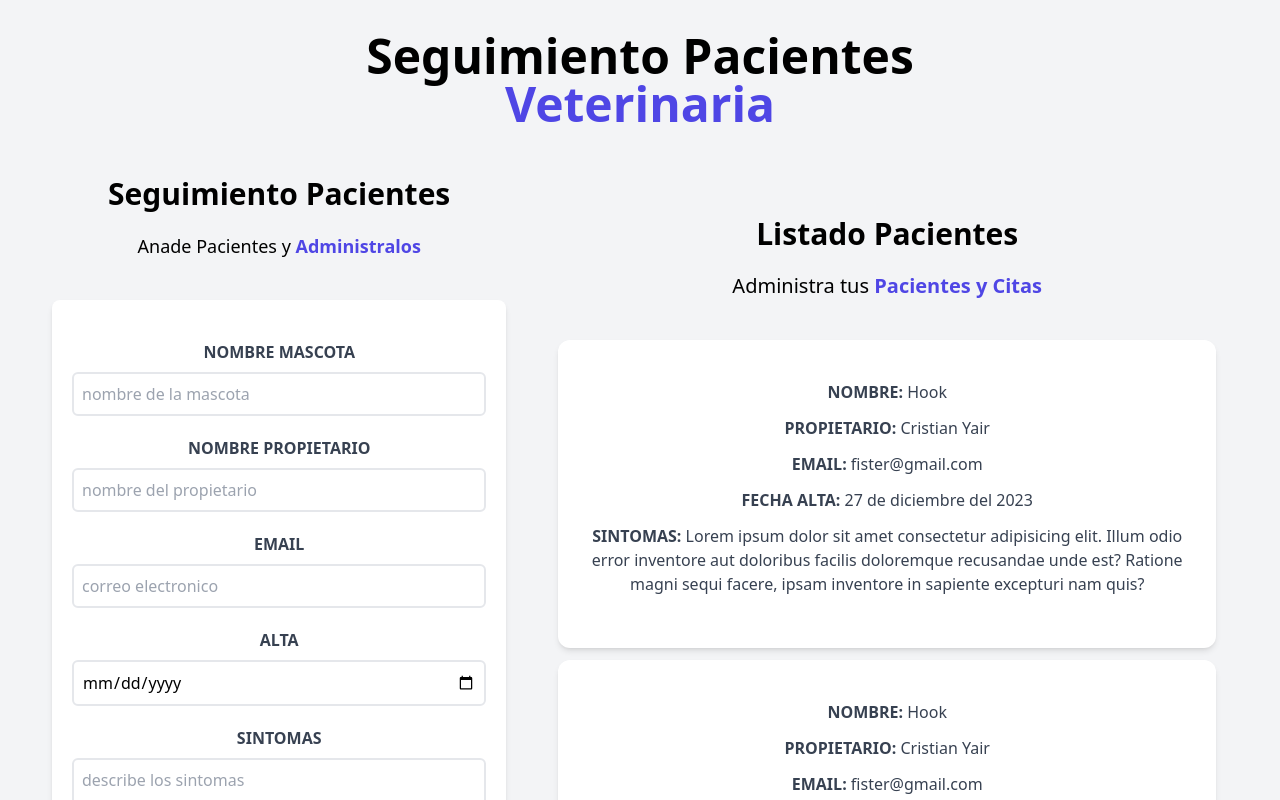
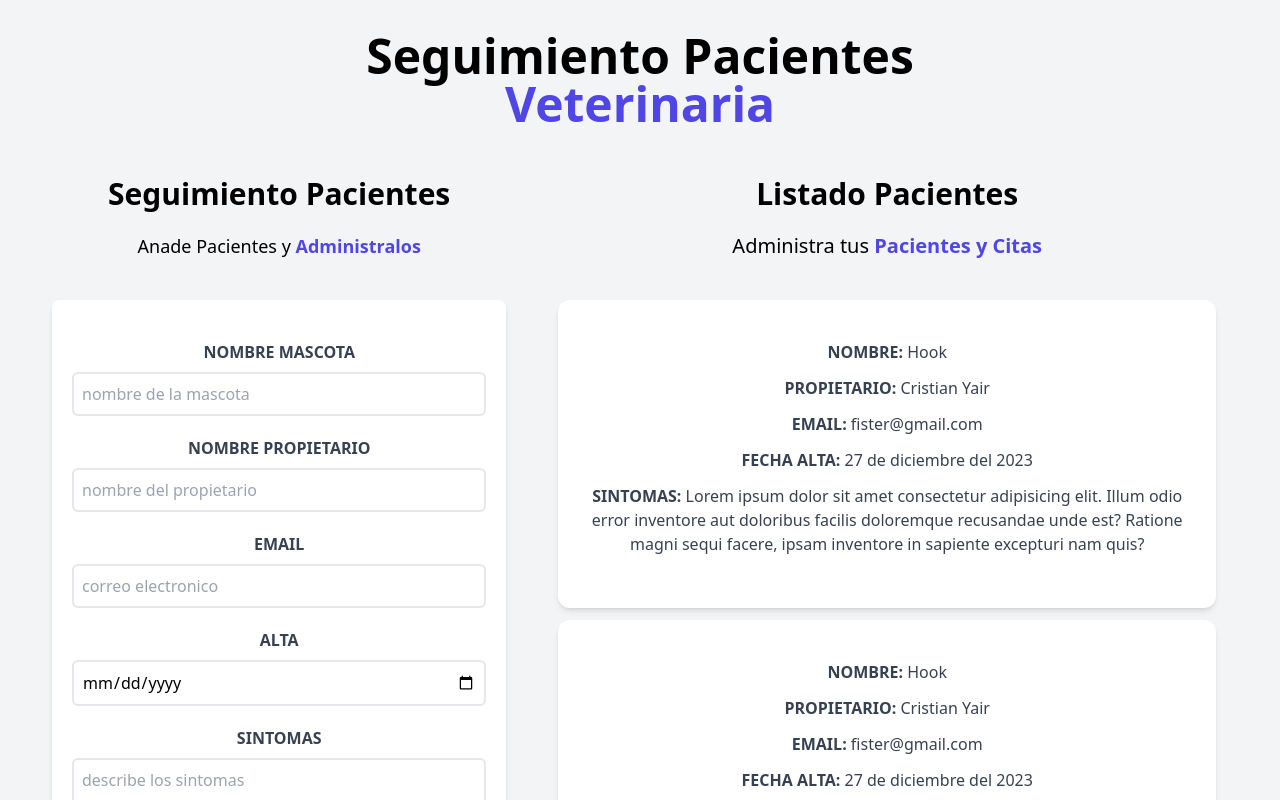
Before and after one commit to iamfister/citas-react, a React (Vite) app: page / in a window 1280 px wide. Shown: the top 800 px of the page. Built offline with nearby package versions, Linux system fonts and the light colour scheme.

Commit message:
validacion simplre

```diff
--- a/src/components/Formulario.jsx
+++ b/src/components/Formulario.jsx
@@ -11,6 +11,11 @@ const Formulario = () => {
   const handleSubmit = (e) => {
     e.preventDefault();
 
+    if ([nombre, propietario, email, fechaAlta, sintomas].includes('')) {
+      console.log('Hay al menos un campo vacio')
+    } else {
+      console.log('Todos llenos')
+    }
     console.log('enviando...')
   };
 
--- a/src/components/ListadoPacientes.jsx
+++ b/src/components/ListadoPacientes.jsx
@@ -3,7 +3,7 @@ import Paciente from './Paciente'
 
 export default function ListadoPacientes() {
   return (
-    <div className='mx-5 my-10 md:w-1/2 lg:w-3/5 md:h-screen overflow-y-scroll'>
+    <div className='mx-5 md:w-1/2 lg:w-3/5 md:h-screen overflow-y-scroll'>
       <h2 className='font-black text-3xl text-center'>Listado Pacientes</h2>
 
       <p className='text-xl mt-5 mb-10 text-center'>
```
